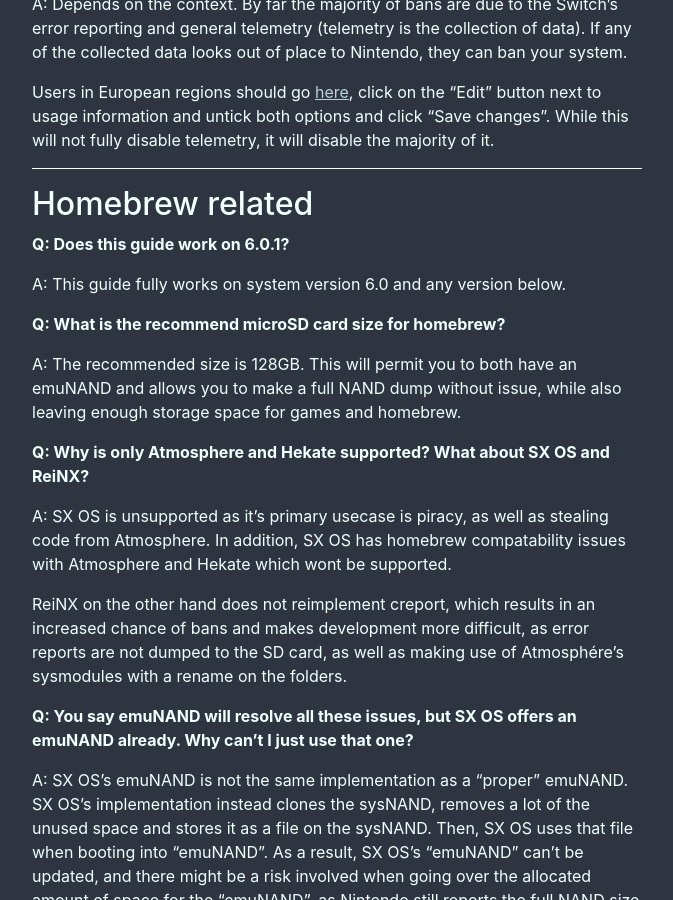
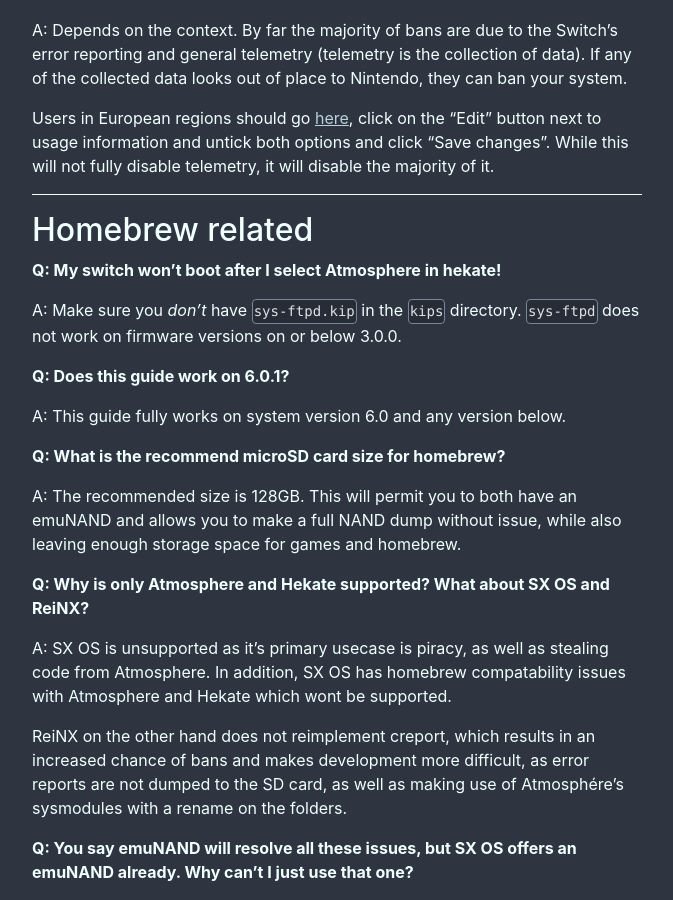
Before and after one commit to noirscape/SwitchGuideOLD, a Jekyll site: the page built from faq.md, in a window 1280 px wide and 900 px high, scrolled down 1499 px. Shown: the whole window, without its empty margins (303-976 px from the left). Built offline with Jekyll 4.4.1, drawn with Linux system fonts in a browser that asks for light colours; some of the changed text lies outside the part shown.

Commit message:
Update sys-ftpd notice for all systems below 3.0.0
Closes #4 (again)

```diff
--- a/faq.md
+++ b/faq.md
@@ -14,6 +14,7 @@
   - [How do I prevent getting banned? What are some of the common causes for bans?](#prevent-ban){: .a-table}
   - [How does Nintendo ban my system?](#how-ban){: .a-table}
 - [Homebrew related](#homebrew){: .a-table}
+  - [My switch won't boot after I select Atmosphere in hekate!](#sys-ftpd)
   - [Does this guide work on system version x?](#can-i-run-on){: .a-table}
   - [What is the recommended microSD card size for Homebrew?](#recommended-size){: .a-table}
   - [Why is only Atmosphére and Hekate supported?](#why-atmosphere-hekate){: .a-table}
@@ -58,6 +59,11 @@
 ## Homebrew related
 {: #homebrew}
 
+
+**Q: My switch won't boot after I select Atmosphere in hekate!**{: #sys-ftpd}
+
+A: Make sure you _don't_ have `sys-ftpd.kip` in the `kips` directory. `sys-ftpd` does not work on firmware versions on or below 3.0.0.
+
 **Q: Does this guide work on 6.0.1?**{: #can-i-run-on}
 
 A: This guide fully works on system version 6.0 and any version below.
```
Also changed, not shown: 1-0-0.md (+0 -5 lines), finalizing.md (+1 -1 lines), sdcard.md (+1 -1 lines).
